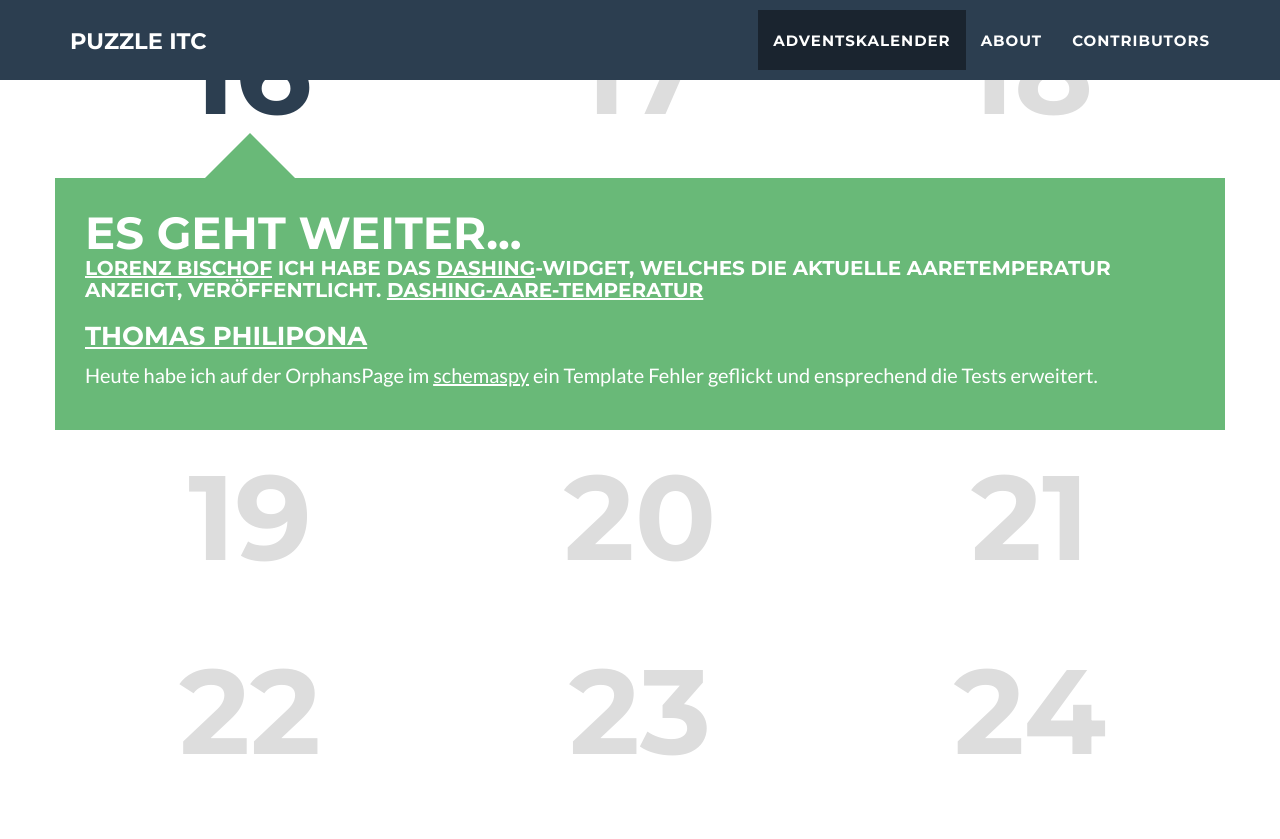
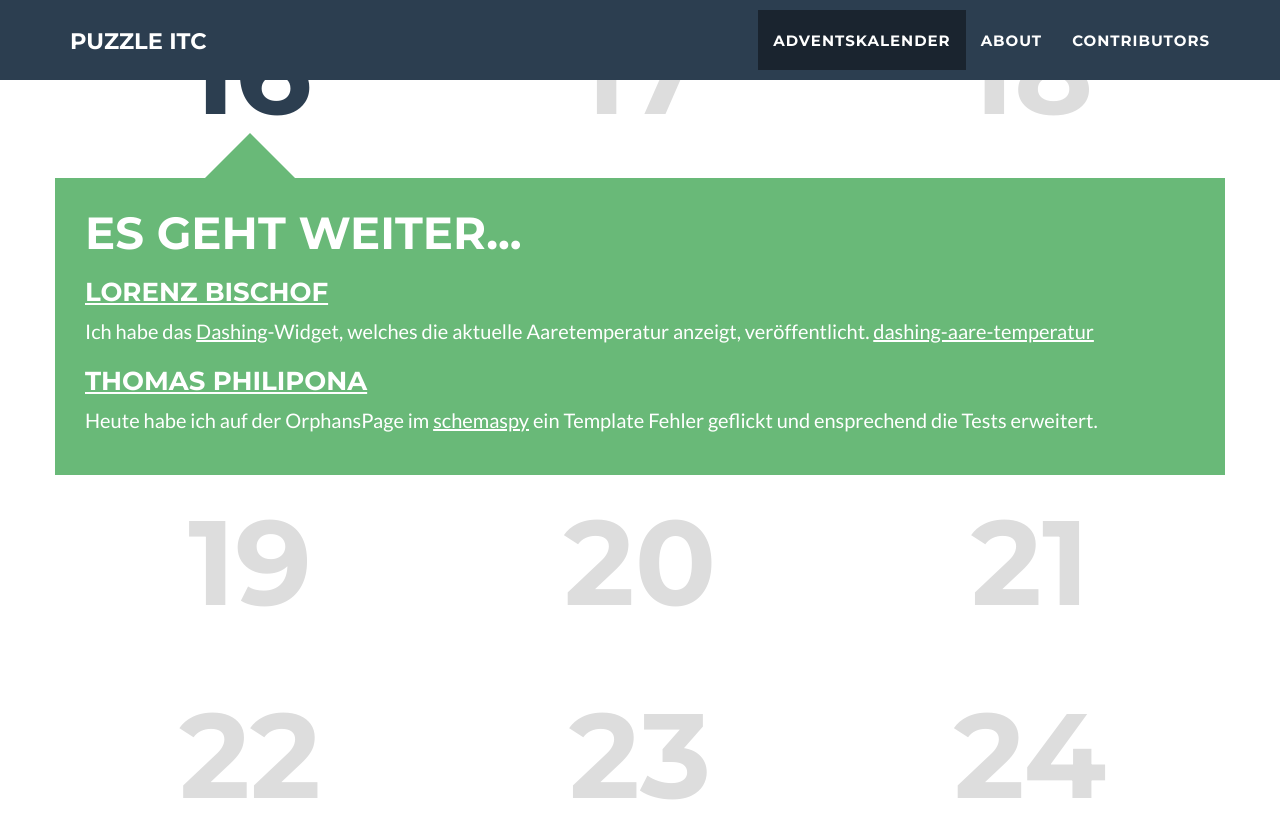
Before and after one commit to puzzle/opensource-advent-challenge-2015, a Jekyll site: the page built from index.html, in a window 1280 px wide and 900 px high, scrolled down 2072 px. Shown: the top 839 px of the window. Built offline with Jekyll 4.4.1, drawn with Linux system fonts in a browser that asks for light colours; nearby versions of some CDN libraries.

Commit message:
fixed layout

```diff
--- a/_doors/16.markdown
+++ b/_doors/16.markdown
@@ -4,7 +4,7 @@ title:	Es geht weiter...
 active: true
 ---
 
-[Lorenz Bischof](https://github.com/lbischof)
+### [Lorenz Bischof](https://github.com/lbischof)
 Ich habe das [Dashing](dashing.io)-Widget, welches die aktuelle Aaretemperatur anzeigt, veröffentlicht. [dashing-aare-temperatur](https://github.com/lbischof/dashing-aare-temperatur)
 
 ### [Thomas Philipona](https://github.com/phil-pona)
```
